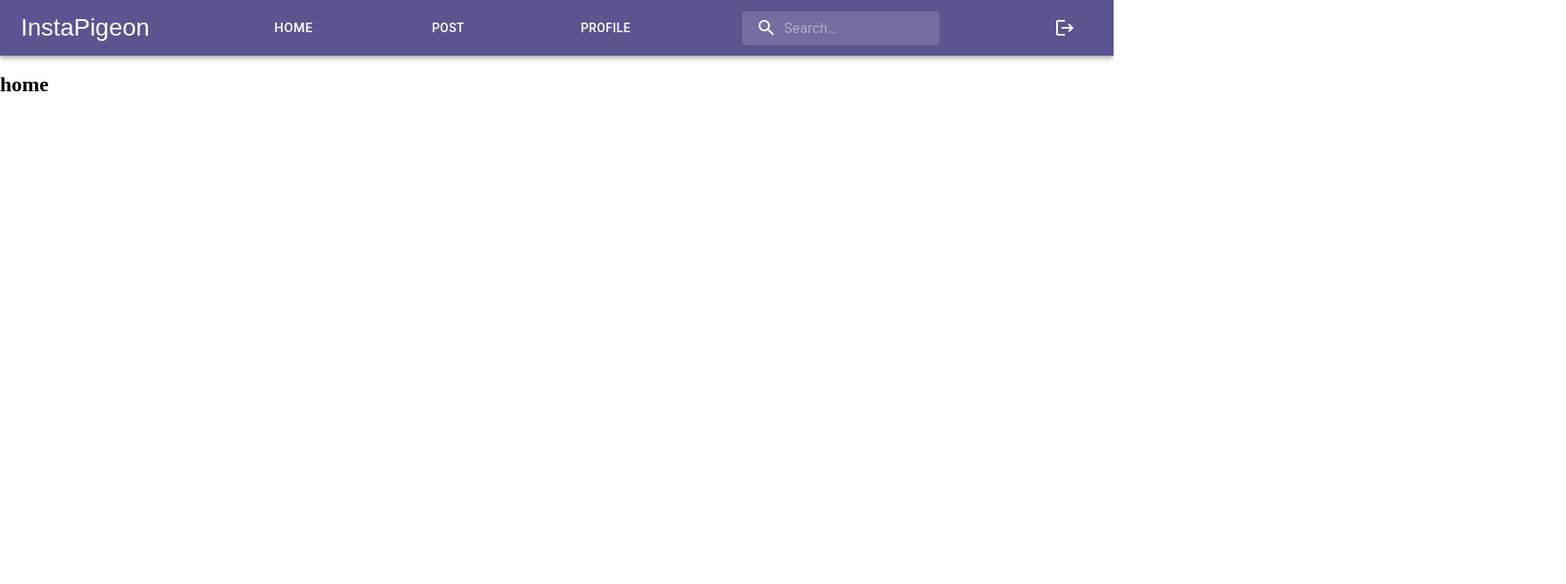
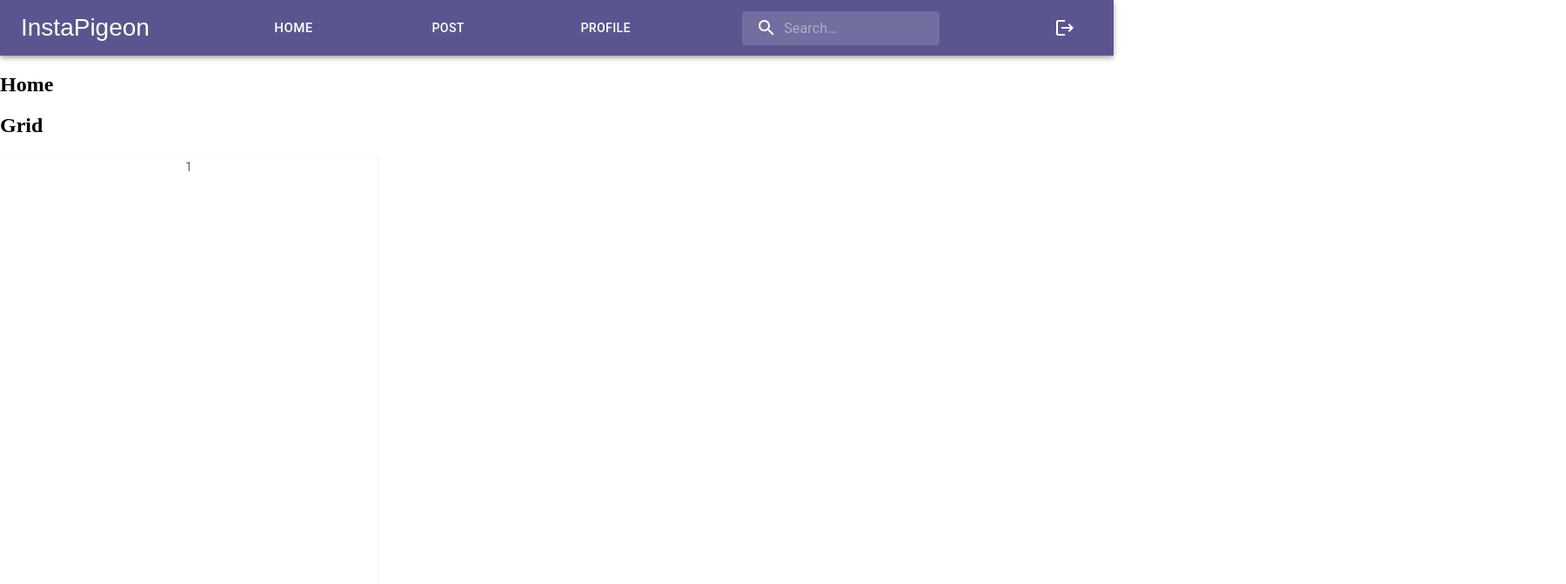
Before and after one commit to maxime-vds/InstaPigeon, a React (Vite) app in the folder Front/: page /Home in a window 1280 px wide. Shown: the top 672 px of the page at 87% size, 1800 px wide, since content can reach past the window. Built offline with nearby package versions, Linux system fonts and the light colour scheme; a web font is replaced by a local one.

Commit message:
delete fetch component, test grid, try useEffect for navigate

```diff
--- a/Front/src/App.tsx
+++ b/Front/src/App.tsx
@@ -10,7 +10,7 @@ import { ReactNode } from "react"
 
 //components
 import Register from "./components/Register"
-import LoginForm from "./components/LoginForm/LoginWrapper"
+import LoginForm from "./components/LoginForm/LoginPage"
 import Landing from "./components/Landing"
 import Home from "./pages/Home/Home"
 import Dashboard from "./pages/Dashboard/Dashboard"
--- a/Front/src/components/Grid.tsx
+++ b/Front/src/components/Grid.tsx
@@ -25,22 +25,24 @@ import type {} from '@mui/lab/themeAugmentation';
 
 // const heights = [150, 30, 90, 70, 110, 150, 130, 80, 50, 90, 100, 150, 30, 50, 80];
 
-// const Item = styled(Paper)(({ theme }) => ({
-//   backgroundColor: theme.palette.mode === 'dark' ? '#1A2027' : '#fff',
-//   ...theme.typography.body2,
-//   padding: theme.spacing(0.5),
-//   textAlign: 'center',
-//   color: theme.palette.text.secondary,
-// }));
+const Item = styled(Paper)(({ theme }) => ({
+  backgroundColor: theme.palette.mode === 'dark' ? '#1A2027' : '#fff',
+  ...theme.typography.body2,
+  padding: theme.spacing(0.5),
+  textAlign: 'center',
+  color: theme.palette.text.secondary,
+}));
 
+
+const heights =[500]
 
 
 export default function Grid() {
   return (
 <div className="BasicMasonry">
-    check
-{/*
-    <Box sx={{ width: 500, minHeight: 393 }}>
+   <h2>Grid</h2>
+
+    <Box sx={{ width: 1800, minHeight: 393 }}>
       <Masonry columns={4} spacing={2}>
         {heights.map((height, index) => (
           <Item key={index} sx={{ height }}>
@@ -48,7 +50,7 @@ export default function Grid() {
           </Item>
         ))}
       </Masonry>
-    </Box> */}
+    </Box>
 
     </div>
 
--- a/Front/src/components/LoginForm/BackgroundCard.styles.ts
+++ b/Front/src/components/LoginForm/BackgroundCard.styles.ts
@@ -12,4 +12,4 @@ export const StyledCard = styled(MuiCard)<IStyledBackgroundCard>`
   max-width: ${(props) => props.backgroundcolor};
 `
 
-// add variantions here
+// add variations here
--- a/Front/src/components/LoginForm/LoginFetch.tsx
+++ /dev/null
@@ -1 +0,0 @@
-<></>
--- a/Front/src/components/LoginForm/LoginForm.tsx
+++ b/Front/src/components/LoginForm/LoginForm.tsx
@@ -55,7 +55,8 @@ export const LoginForm = ({
               marginBottom: "50px",
             }}
           >
-            forgot your password? Don't be ashamed, it happens
+            forgot your password?
+            don't be ashamed, it happens
           </p></Link>
           <Button
             onClick={handleLogin}
--- a/Front/src/components/LoginForm/LoginWrapper.tsx
+++ b/Front/src/components/LoginForm/LoginPage.tsx
@@ -1,4 +1,4 @@
-import { useState } from "react"
+import { useState, useEffect } from "react"
 import { useNavigate } from "react-router-dom"
 import { useLocation } from "react-router-dom"
 import { useAuthStore } from "../../context/authStore"
@@ -41,26 +41,25 @@ function LoginWrapper() {
       body: JSON.stringify({ username, password }),
     })
       // just gonna do a res.ok check here but might need some extra checks
+
       .then((res) => {
         if (!res.ok) {
-          //shouldn't put this here, it always navigates now
           console.log("failed to log in")
           // navigate(state?.path || "/")
-
           // catch error here?
         } else {
           login()
 
-          // authed is true here
-          if (authed) {
-            console.log("logged in succesfully!")
-
-            // authed is false here
-            navigate("/Dashboard")
-          }
+          console.log("logged in succesfully!")
         }
       })
   }
+
+  // navigation on if(data) via useEffect
+
+  useEffect(() => {
+    navigate("/home")
+  }, [authed])
 
   // console.log(authed)
 
@@ -117,12 +116,11 @@ function LoginWrapper() {
               />
             </Box>
           </div>
-          <div style={{display:"flex", justifyContent: "flex-start"}}>
+          <div style={{ display: "flex", justifyContent: "flex-start" }}>
             <img
-
               src="../../public/RickyPigeon.png"
               alt="RickyPigeon"
-              style={{ position: "fixed", width: "25rem", left:"7rem"}}
+              style={{ position: "fixed", width: "25rem", left: "7rem" }}
             />
           </div>
         </Box>
--- a/Front/src/pages/Home/Home.tsx
+++ b/Front/src/pages/Home/Home.tsx
@@ -1,5 +1,13 @@
+import Grid from "../../components/Grid"
+
 const Home = () => {
-    return <h2>home</h2>
-  }
+  return (
+    <>
+      <h2>Home</h2>
 
-  export default Home
+      <Grid />
+    </>
+  )
+}
+
+export default Home
```
Also changed, not shown: Front/src/components/gridTest.tsx (deleted).
